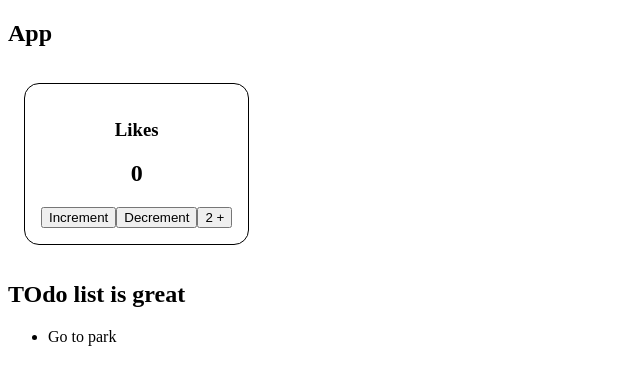
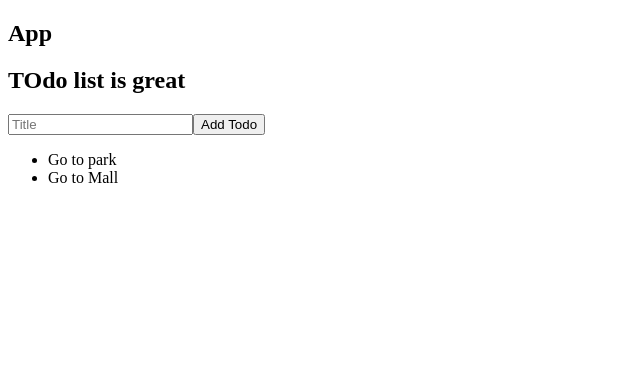
Before and after one commit to MariusCodeAcademy/useReducer-counter-todo-type1, a React (Create React App) app: page / in a window 1280 px wide. Shown: the top 384 px of the page, without its empty margins (0-640 px from the left). Built offline with nearby package versions, Linux system fonts and the light colour scheme; the HTML template or start-up script is replaced by a standard one.

Commit message:
add todo generate todo

```diff
--- a/src/App.js
+++ b/src/App.js
@@ -6,7 +6,7 @@ function App() {
   return (
     <div>
       <h2>App</h2>
-      <Counter>Likes</Counter>
+      {/* <Counter>Likes</Counter> */}
       <TodoListR />
       {/* <Counter>Storms</Counter> */}
     </div>
--- /dev/null
+++ b/src/components/TodoItem.js
@@ -0,0 +1,5 @@
+function TodoItem({ todo }) {
+  return <li>{todo.title}</li>;
+}
+
+export default TodoItem;
--- a/src/components/TodoListR.js
+++ b/src/components/TodoListR.js
@@ -1,20 +1,53 @@
-import { useReducer } from 'react';
+import { useReducer, useState } from 'react';
+import TodoItem from './TodoItem';
 
 // newTodoObj {id: 1, title: '', doneStatus: false }
 
-const initTodos = [{ id: 1, title: 'Go to park', doneStatus: false }];
+const initTodos = [
+  { id: 1, title: 'Go to park', doneStatus: false },
+  { id: 2, title: 'Go to Mall', doneStatus: false },
+];
 
-function todoReducer(todos, action) {}
+function todoReducer(todos, action) {
+  // switch
+  switch (action.type) {
+    case 'ADD':
+      return [...todos, action.payload];
+    default:
+      return todos;
+  }
+}
 
 function TodoListR() {
   const [todos, dispatch] = useReducer(todoReducer, initTodos);
 
+  const [newTodoTitle, setNewTodoTitle] = useState('');
+  // lastId - apskaiciuota reiksme
+  const lastTodoId = todos[todos.length - 1].id;
+  console.log('lastTodoId', lastTodoId);
+
+  const handleNewTodo = () => {
+    dispatch({ type: 'ADD', payload: generateTodo() });
+  };
+
+  // helper fn
+  function generateTodo() {
+    return { id: lastTodoId + 1, title: newTodoTitle, doneStatus: false };
+  }
+
   return (
     <section>
       <h2>TOdo list is great</h2>
+      <input
+        type='text'
+        placeholder='Title'
+        value={newTodoTitle}
+        onChange={(e) => setNewTodoTitle(e.target.value)}
+      />
+      <button onClick={handleNewTodo}>Add Todo</button>
       <ul>
         {todos.map((todo) => (
-          <li>{todo.title}</li>
+          <TodoItem key={todo.id} todo={todo} />
         ))}
       </ul>
     </section>
@@ -22,3 +55,9 @@ function TodoListR() {
 }
 
 export default TodoListR;
+
+// susikurti input el arba forma ir jos inputa susieti su state
+//  <li>{todo.title}</li> paversti i <TodoItem todo={todo}  >
+// Create state or get id increasing every time we add todo
+// Create delete button next to every todo
+// Create HandleDelete function that gets id and dispaches the delete action with id
```
